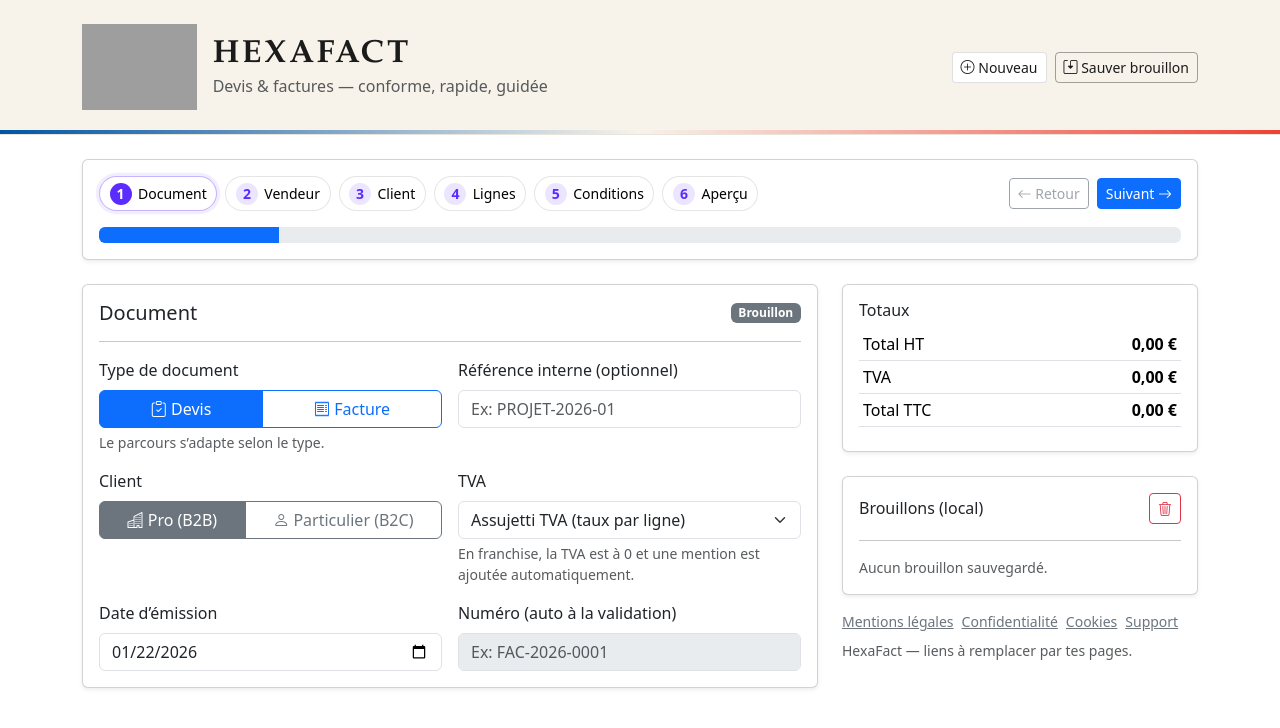
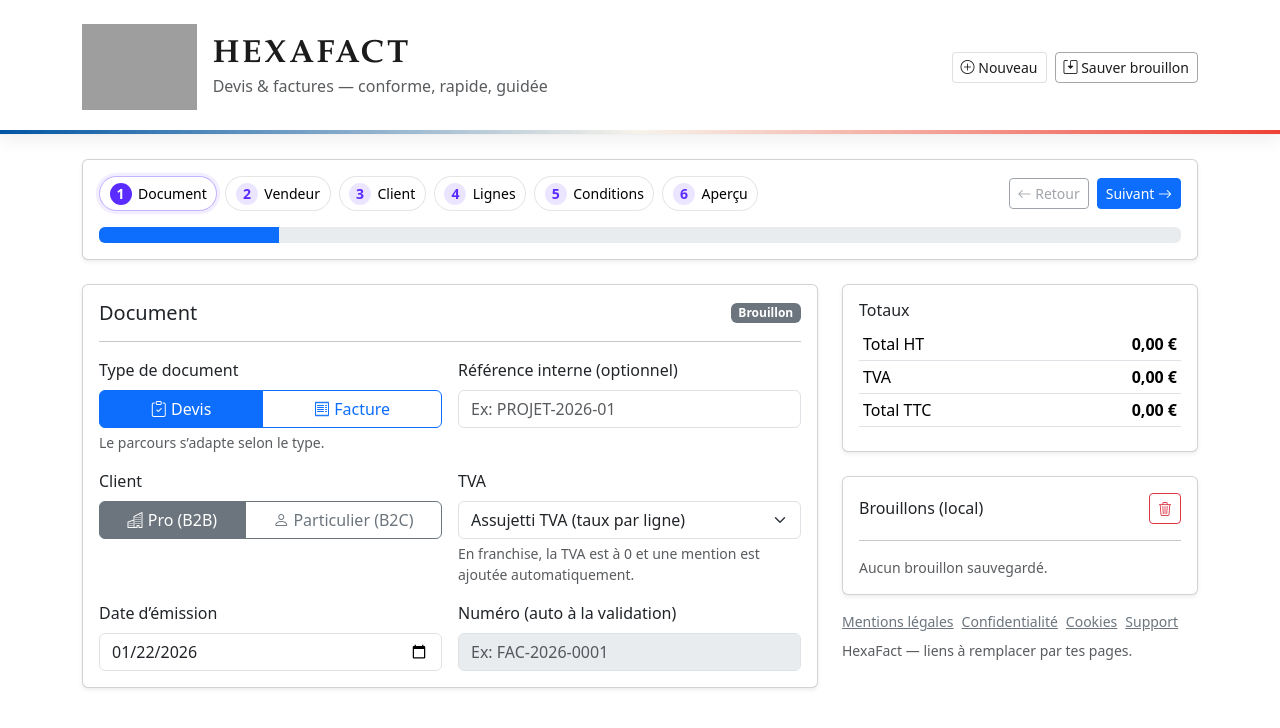
Before and after one commit to DjennadRany/factureDevis, a plain HTML site: page index.html in a window 1280 px wide. Drawn offline with nearby package versions, Linux system fonts and the light colour scheme; grey boxes are pictures that could not be loaded.

Commit message:
Refine header background and shadow

```diff
--- a/CSS/style.css
+++ b/CSS/style.css
@@ -4,9 +4,10 @@
 }
 
 .app-header{
-  background: #f7f3ea;
+  background: #ffffff;
   color: #1b1b1b;
   border-bottom: 1px solid rgba(0,0,0,.06);
+  box-shadow: 0 6px 16px rgba(0,0,0,.06);
   position: relative;
 }
 .app-header::after{
```
